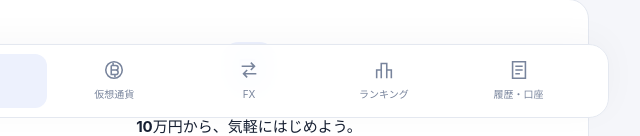
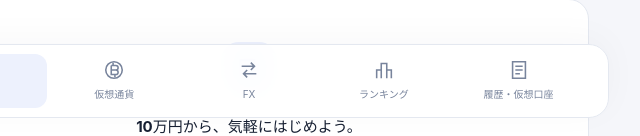
Before and after one commit to Iam-2squared/Practice, a website: page public/app.html in a window 1280 px wide. Shown: the part 664-800 px from the top of the page, 391-1031 px from the left. Drawn offline with Linux system fonts and the light colour scheme; no server answers.

Commit message:
release: clarify virtual account wording

```diff
--- a/public/app.html
+++ b/public/app.html
@@ -19,7 +19,7 @@
     <button type="button" data-tab="crypto"><svg viewBox="0 0 24 24" fill="none" stroke="currentColor" stroke-width="1.7"><circle cx="12" cy="12" r="9"/><path d="M9 7h5a2.5 2.5 0 0 1 0 5H9m0-5v10h5a2.5 2.5 0 0 0 0-5M11 4v3m2 10v3"/></svg><span>仮想通貨</span></button>
     <button type="button" data-tab="fx"><svg viewBox="0 0 24 24" fill="none" stroke="currentColor" stroke-width="1.7"><path d="M4 8h14m-4-4 4 4-4 4M20 16H6m4-4-4 4 4 4"/></svg><span>FX</span></button>
     <button type="button" data-tab="ranking"><svg viewBox="0 0 24 24" fill="none" stroke="currentColor" stroke-width="1.7"><path d="M4 21V12h5v9M9 21V5h6v16M15 21v-9h5v9"/></svg><span>ランキング</span></button>
-    <button type="button" data-tab="history" aria-label="履歴・アカウント"><svg viewBox="0 0 24 24" fill="none" stroke="currentColor" stroke-width="1.7"><path d="M5 3h14v18H5zM8 8h8M8 12h8M8 16h5"/></svg><span>履歴・口座</span></button>
+    <button type="button" data-tab="history" aria-label="履歴・仮想口座"><svg viewBox="0 0 24 24" fill="none" stroke="currentColor" stroke-width="1.7"><path d="M5 3h14v18H5zM8 8h8M8 12h8M8 16h5"/></svg><span>履歴・仮想口座</span></button>
   </nav>
   <dialog id="dialog" aria-labelledby="dialog-title"></dialog>
   <div id="toast" role="status" aria-live="polite"></div>
```
